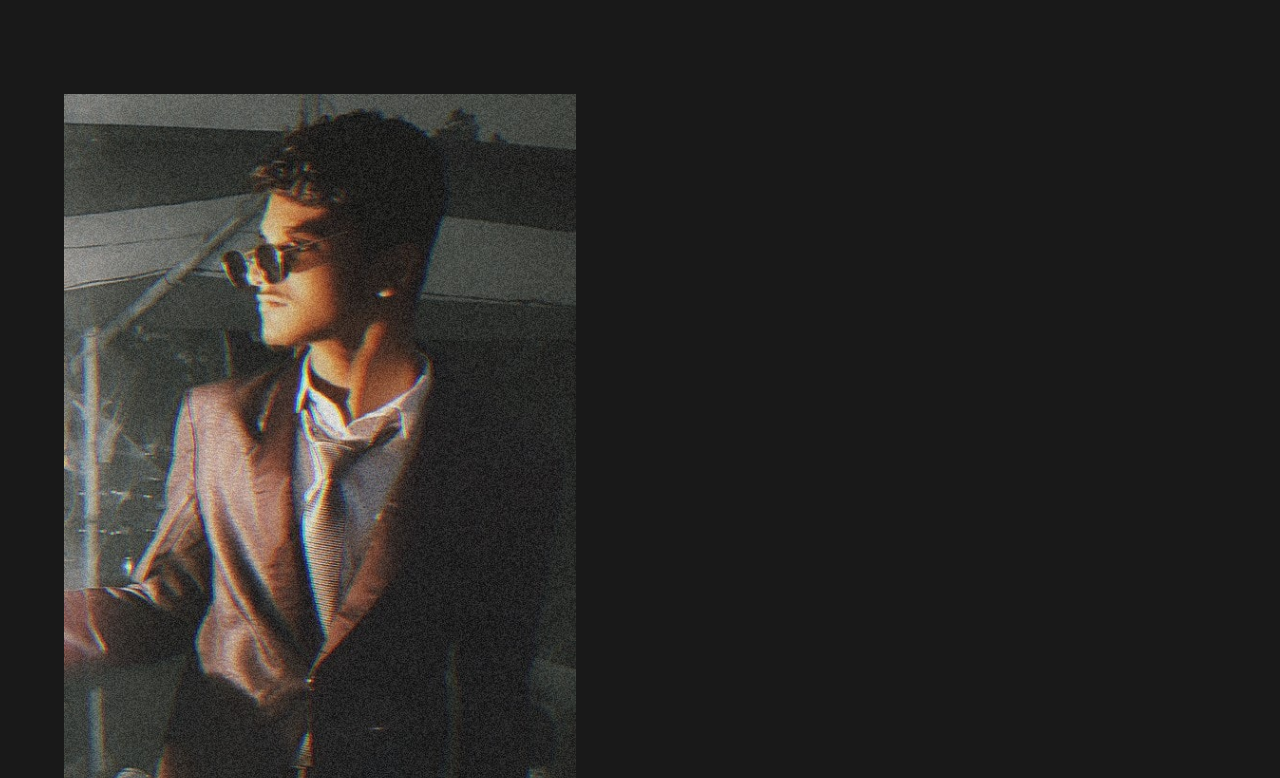
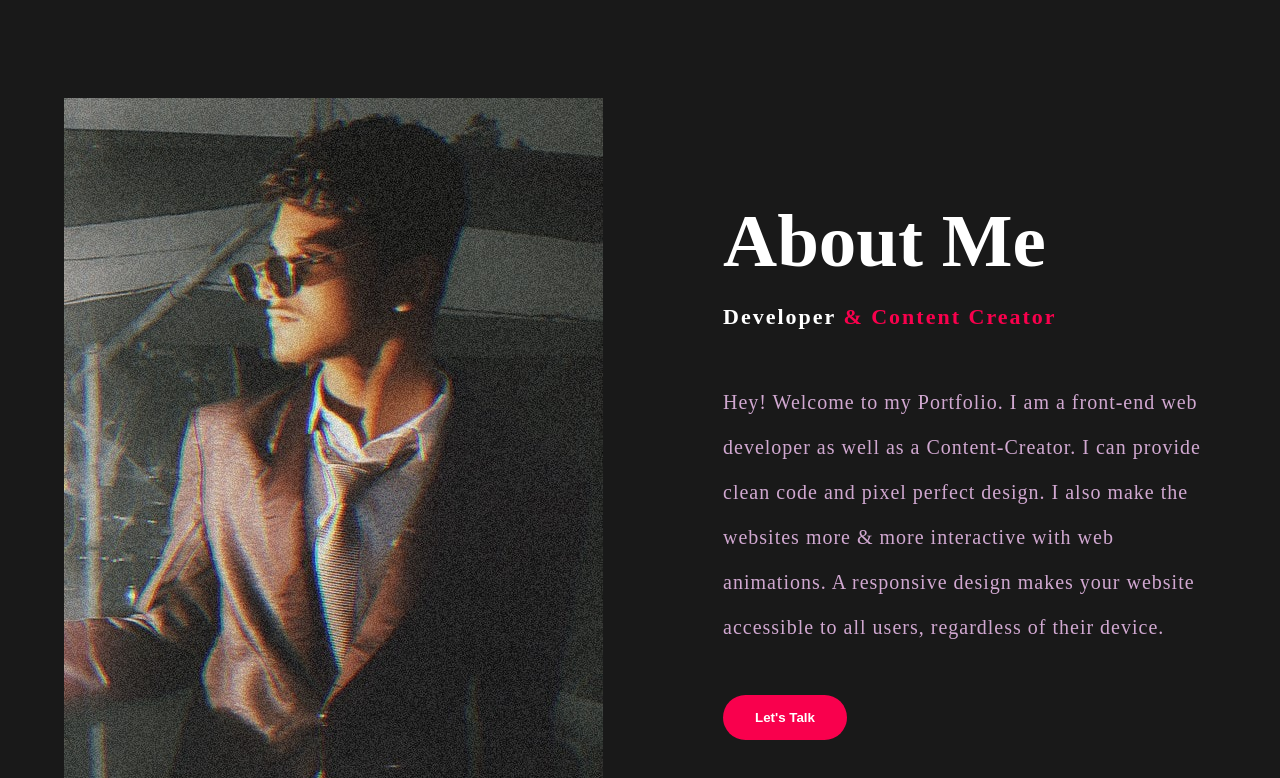
Before and after one commit to Puskar-GitHub/Portfolio, a plain HTML site: page index.html in a window 1280 px wide. Shown: the part 802-1580 px from the top of the page. Drawn offline with Linux system fonts and the light colour scheme.

Commit message:
Add files via upload

```diff
--- a/index.html
+++ b/index.html
@@ -10,13 +10,15 @@
     <link rel="stylesheet" href="style.css">
     <link rel="preconnect" href="https://fonts.gstatic.com">
     <link
-    href="https://fonts.googleapis.com/css2?family=Josefin+Sans:ital,wght@0,100;0,200;0,300;0,400;0,500;0,600;0,700;1,100;1,200;1,300;1,400;1,500;1,600;1,700&display=swap"
-    rel="stylesheet">
+        href="https://fonts.googleapis.com/css2?family=Josefin+Sans:ital,wght@0,100;0,200;0,300;0,400;0,500;0,600;0,700;1,100;1,200;1,300;1,400;1,500;1,600;1,700&display=swap"
+        rel="stylesheet">
 
     <link rel="stylesheet" href="https://cdnjs.cloudflare.com/ajax/libs/font-awesome/5.15.3/css/all.min.css"
-    integrity="sha512-iBBXm8fW90+nuLcSKlbmrPcLa0OT92xO1BIsZ+ywDWZCvqsWgccV3gFoRBv0z+8dLJgyAHIhR35VZc2oM/gI1w=="
-    crossorigin="anonymous" referrerpolicy="no-referrer" />
+        integrity="sha512-iBBXm8fW90+nuLcSKlbmrPcLa0OT92xO1BIsZ+ywDWZCvqsWgccV3gFoRBv0z+8dLJgyAHIhR35VZc2oM/gI1w=="
+        crossorigin="anonymous" referrerpolicy="no-referrer" />
     <link rel="stylesheet" href="https://cdnjs.cloudflare.com/ajax/libs/font-awesome/4.7.0/css/font-awesome.min.css">
+
+
 
 </head>
 
@@ -24,18 +26,26 @@
 
     <nav>
 
-        <a class="btn" href="https://www.youtube.com/channel/UCeV726Gy6eUqHSlntkHrrIA" target="_blank">Subscribe</a>
+        <!-- <a class="btn" href="https://www.youtube.com/channel/UCeV726Gy6eUqHSlntkHrrIA" target="_blank">Subscribe</a> -->
         <!-- <a href="https://www.buggytech.com.np">Professional</a> -->
 
     </nav>
 
 </div>
 
-<div class="about">
-
-    <img class="aboutpic" src="/pics/about.png" alt="">
-
-</div>
+<!----About section start---->
+<section class="about">
+    <div class="main">
+        <img class="myimage" src="about.png">
+        <div class="about-text">
+            <h2>About Me</h2>
+            <h5>Developer <span>& Content Creator</span></h5>
+            <p>Hey! Welcome to my Portfolio. I am a front-end web developer as well as a Content-Creator. I can provide clean code and pixel perfect design. I also make the websites more & more interactive with web animations. A responsive design
+                makes your website accessible to all users, regardless of their device.</p>
+            <button type="button" href="https://www.facebook.com/Puskar.web" >Let's Talk </button>
+        </div>
+    </div>
+</section>
 
 
 <!-----service section start----------->
@@ -50,7 +60,8 @@
             <h5>Web Development</h5>
             <div class="pra">
                 <p>Every website should be built with two primary goals: Firstly, it needs to work across all
-                    devices. Secondly, it needs to be fast as possible. We help you with your Online Services i.e. Website for your business</p>
+                    devices. Secondly, it needs to be fast as possible. We help you with your Online Services i.e.
+                    Website for your business</p>
 
                 <p style="text-align: center;">
                     <a class="button" target="_blank" href="https://www.facebook.com/Puskar.web">Contact Me</a>
@@ -62,10 +73,12 @@
             <i class="far fa-user"></i>
             <h5>Tech Support</h5>
             <div class="pra">
-                <p>Providing you Technical Support, we are willing to revolutionize this world with Modern Technologies and AI. </p>
+                <p>Providing you Technical Support, we are willing to revolutionize this world with Modern Technologies
+                    and AI. </p>
 
                 <p style="text-align: center;">
-                    <a class="button" target="_blank" href="https://www.youtube.com/channel/UCeV726Gy6eUqHSlntkHrrIA">Join Us</a>
+                    <a class="button" target="_blank"
+                        href="https://www.youtube.com/channel/UCeV726Gy6eUqHSlntkHrrIA">Join Us</a>
                 </p>
             </div>
         </div>
@@ -74,7 +87,8 @@
             <i class="fa fa-desktop" aria-hidden="true"></i>
             <h5>Ethical Hacking (Linux based)</h5>
             <div class="pra">
-                <p>Internet, Computer along with Ethical Hacking is our Passion. Learning these things from couple of years, we believe helping people by my abilities and knowledge base.</p>
+                <p>Internet, Computer along with Ethical Hacking is our Passion. Learning these things from couple of
+                    years, we believe helping people by my abilities and knowledge base.</p>
 
                 <p style="text-align: center;">
                     <a class="button" target="_blank" href="https://www.buggytech.com.np">Learn More</a>
@@ -92,12 +106,14 @@
 
 <!------footer start--------->
 <footer>
-    <p>We are also on YouTube as <a class="myreferal" href="https://www.youtube.com/channel/UCeV726Gy6eUqHSlntkHrrIA">
+    <p>We are also on YouTube as <a target="_blank" class="myreferal" href="https://www.buggytech.com.np">
             Buggy Tech</a> </p>
     <p>Click on the links below to Contact or Join:</p>
     <div class="social">
-        <a target="_blank" href="https://www.youtube.com/channel/UCeV726Gy6eUqHSlntkHrrIA"> <i class="fa fa-youtube-play" aria-hidden="true"></i></a>
-        <a target="_blank" href="https://www.facebook.com/Puskar.web"><i class="fa fa-facebook" aria-hidden="true"></i></a>
+        <a target="_blank" href="https://www.youtube.com/channel/UCeV726Gy6eUqHSlntkHrrIA"> <i
+                class="fa fa-youtube-play" aria-hidden="true"></i></a>
+        <a target="_blank" href="https://www.facebook.com/Puskar.web"><i class="fa fa-facebook"
+                aria-hidden="true"></i></a>
         <!-- <a href="#"><i class="fab fa-instagram"></i></a> -->
     </div>
     <p class="end">CopyRight&copy; By Puskar Shah</p>
--- a/style.css
+++ b/style.css
@@ -8,7 +8,7 @@
     /* border: 0px solid transparent; */
     height: 100vh;
     /* width: 98vw; */
-    background: url(/pics/home.jpg) no-repeat;
+    background: url(home.jpg) no-repeat;
     background-size: cover;
     margin: 0px;
     padding: 0px;
@@ -68,7 +68,78 @@ nav {
 
 }
 
+.about {
+	width: 100%;
+	padding: 100px 0px;
+	background-color: #191919;
+}
 
+.about img {
+	padding-left: 5vw;
+	height: auto;
+	/* width: 400px; */
+}
+
+span {
+	color: #f9004d;
+}
+
+.about-text {
+	padding-left: 120px;
+    padding-top: 100px;
+	width: 620px;
+}
+
+.main {
+	width: 95vw;
+	/* max-width: 95%; */
+	margin: 10000;
+	display: flex;
+	align-items: auto;
+	justify-content: space-around;
+}
+
+.about-text h2 {
+	color: white;
+	font-size: 75px;
+	text-transform: capitalize;
+	margin-bottom: 20px;
+
+}
+
+.about-text h5 {
+	color: white;
+	letter-spacing: 2px;
+	font-size: 22px;
+	margin-bottom: 25px;
+	text-transform: capitalize;
+}
+
+.about-text p {
+	color: #fcfc;
+	letter-spacing: 1px;
+	line-height: 45px;
+	font-size: 20px;
+    margin-top: 50px;
+	margin-bottom: 45px;
+}
+
+button {
+	background-color: #f9004d;
+	color: white;
+	text-decoration: none;
+	border: 2px solid transparent;
+	font-weight: bold;
+	padding: 13px 30px;
+	border-radius: 30px;
+	transition: .4s;
+}
+
+button:hover {
+	background-color: transparent;
+	border: 2px solid #f9004d;
+	cursor: pointer;
+}
 
 .service {
     /* border: 5px solid red; */
@@ -77,6 +148,10 @@ nav {
     padding: 100px 0px;
 }
 
+.leststalk{
+
+    text-decoration: none;
+}
 .title h2 {
     color: white;
     font-size: 75px;
@@ -93,12 +168,12 @@ nav {
 }
 
 .card {
-    height: 365px;
-    width: 335px;
+    height: 500px;
+    width: 340px;
     padding: 20px 35px;
     background: #191919;
     border-radius: 20px;
-    margin: 15px;
+    margin: 25px;
     position: relative;
     overflow: hidden;
     text-align: center;
@@ -116,15 +191,15 @@ nav {
 
 h5 {
     color: white;
-    font-size: 23px;
-    margin-bottom: 15px;
+    font-size: 30px;
+    margin-bottom: 30px;
 }
 
 .pra p {
     color: #fcfc;
-    font-size: 16px;
-    line-height: 27px;
-    margin-bottom: 25px;
+    font-size: 20px;
+    line-height: 32px;
+    margin-bottom: 40px;
 }
 
 .card .button {
```
Also changed, not shown: about.png (added), home.jpg (added).
